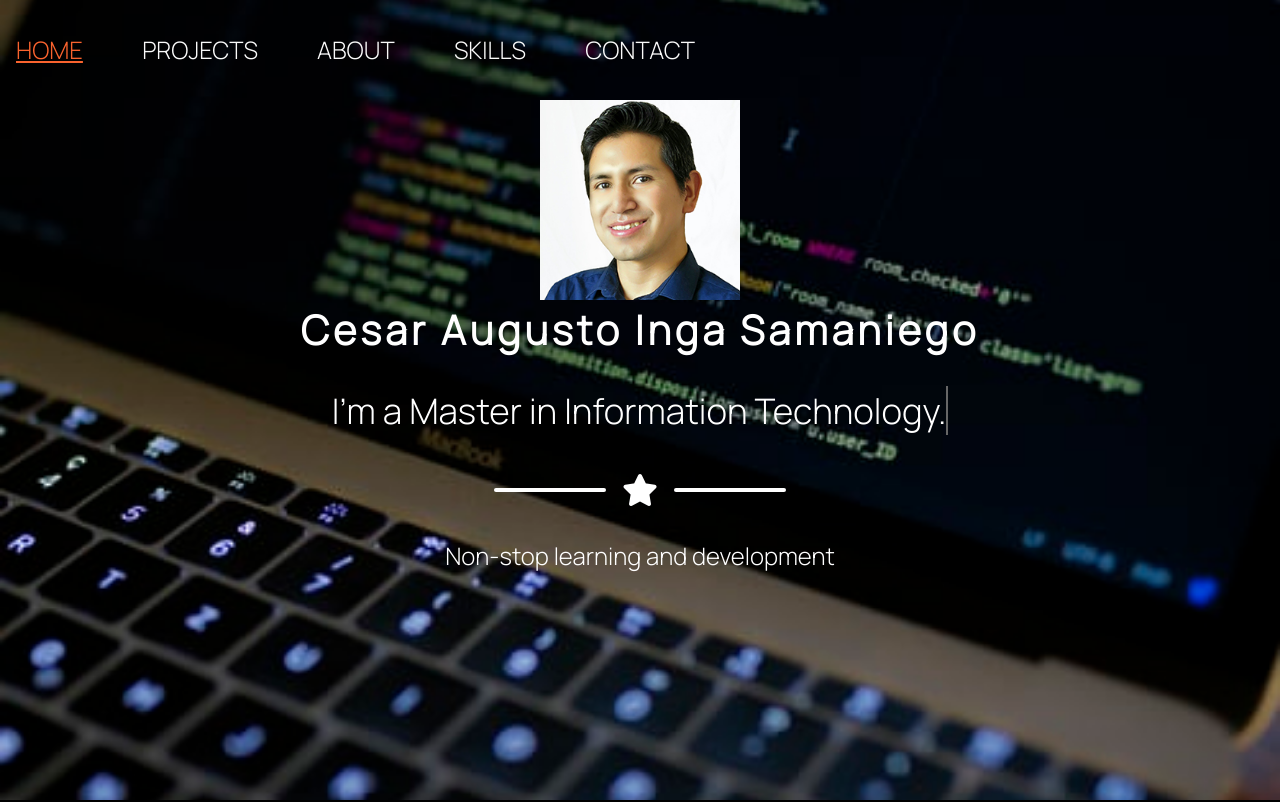
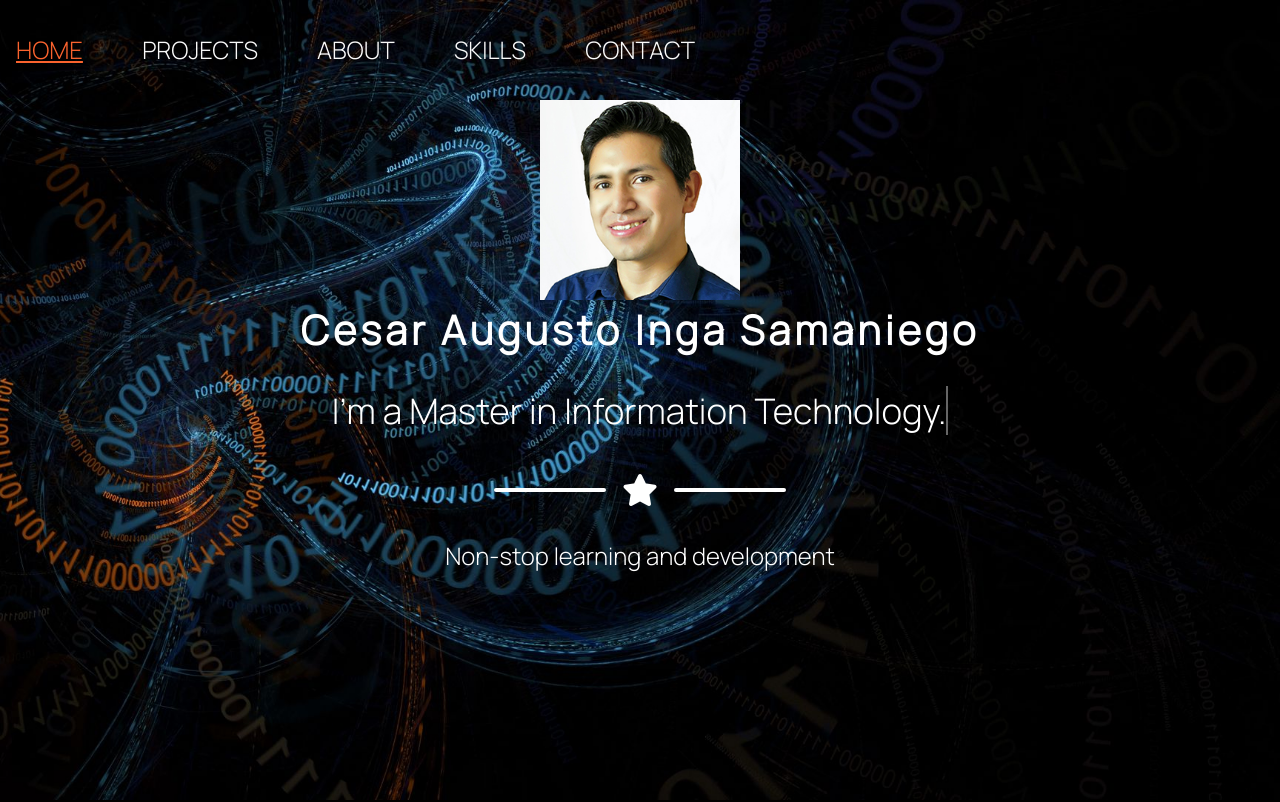
Before and after one commit to cesaringa/PersonalWebsite, a plain HTML site: page index.html in a window 1280 px wide. Shown: the top 802 px of the page. Drawn offline with nearby package versions, Linux system fonts and the light colour scheme.

Commit message:
Background changed

```diff
--- a/assets/profile.css
+++ b/assets/profile.css
@@ -220,7 +220,7 @@ body {
   }
 }
 .bg-primary {
-  background-image: url("./image.jpg");
+  background-image: url("./01codespiral.jpg");
   height: 100%;
   background-position: center;
   background-repeat: no-repeat;
```
Also changed, not shown: assets/01codespiral.jpg (added), img/01codespiral.jpg (added).
